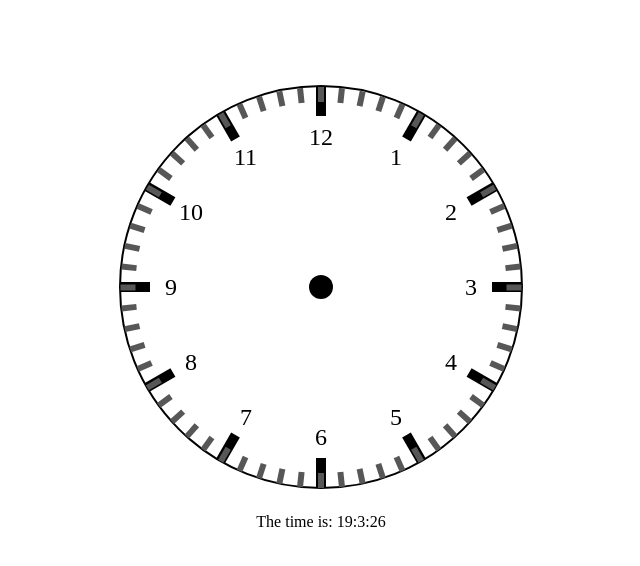
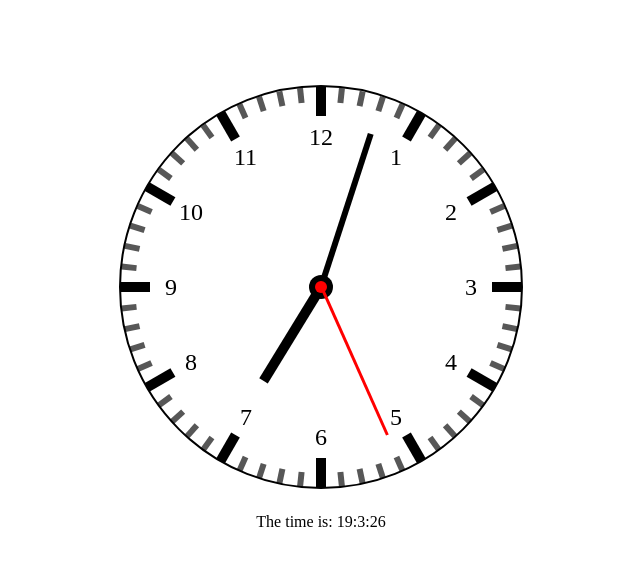
Before and after one commit to Sigrik/js-vanilla-analog-clock, a plain HTML site: page index.html in a window 1280 px wide. Shown: the whole page, without its empty margins (319-959 px from the left). Drawn offline with Linux system fonts and the light colour scheme.

Commit message:
Add logic for updating clock time

```diff
--- a/index.html
+++ b/index.html
@@ -9,11 +9,8 @@
   <body>
     <div class="container">
       <div id="clock-face">
-        <div id="clock-middle">
-          <div id="clock-minute"></div>
-          <div id="clock-hour"></div>
-          <div id="clock-second"></div>
-        </div>
+        <div id="clock-middle"></div>
+        <div id="clock-middle-red"></div>
       </div>
       <div id="clock-digital"></div>
     </div>
--- a/script.js
+++ b/script.js
@@ -1,11 +1,14 @@
-const analogHour = document.getElementById("clock-hour");
-const analogMinute = document.getElementById("clock-minute");
-const analogSecond = document.getElementById("clock-second");
+const analogHourHand = document.createElement("div");
+const analogMinuteHand = document.createElement("div");
+const analogSecondHand = document.createElement("div");
 const digitalClock = document.getElementById("clock-digital");
 let date = new Date();
 let hour = date.getHours();
 let minute = date.getMinutes();
 let second = date.getSeconds();
+analogHourHand.classList.add("hour-hand");
+analogMinuteHand.classList.add("minute-hand");
+analogSecondHand.classList.add("second-hand");
 
 function renderClock(container) {
   let hourDegree = 0;
@@ -27,24 +30,37 @@ function renderClock(container) {
     hourDegree += 30;
   }
   for (let i = 0; i < 60; i++) {
-    // minute is 6 degrees, 4 bars between every hour, skip every 5th by adding 2x degree starting with the first
-    console.log(minuteDegree);
     const minuteMark = document.createElement("div");
     minuteMark.classList.add("minute-mark");
     minuteMark.style.rotate = `${minuteDegree + "deg"}`;
     container.appendChild(minuteMark);
     minuteDegree += 6;
   }
+  container.appendChild(analogHourHand);
+  container.appendChild(analogMinuteHand);
+  container.appendChild(analogSecondHand);
 }
 
 renderClock(document.getElementById("clock-face"));
 
-function updateAnalog() {}
+let secondDegree = second * 6;
+let minuteDegree = minute * 6;
+let hourDegree = hour * 30 + minuteDegree / 12;
+
+function updateAnalog() {
+  analogSecondHand.style.rotate = `${secondDegree + "deg"}`;
+  analogMinuteHand.style.rotate = `${minuteDegree + "deg"}`;
+  analogHourHand.style.rotate = `${hourDegree + "deg"}`;
+  secondDegree = second * 6 + 6;
+  minuteDegree = minute * 6;
+  hourDegree = hour * 30 + minuteDegree / 12;
+}
 
 function updateDigital() {
   digitalClock.innerHTML = `The time is: ${hour + ":" + minute + ":" + second}`;
 }
 
+updateAnalog();
 updateDigital();
 
 setInterval(() => {
--- a/stylesheet.css
+++ b/stylesheet.css
@@ -18,10 +18,44 @@
 }
 
 #clock-middle {
+  position: relative;
   border-radius: 50%;
   width: 24px;
   height: 24px;
   background: black;
+}
+
+#clock-middle-red {
+  position: absolute;
+  border-radius: 50%;
+  width: 12px;
+  height: 12px;
+  background: rgb(255, 0, 0);
+  z-index: 2;
+}
+
+.hour-hand {
+  position: absolute;
+  height: 100px;
+  width: 10px;
+  background: black;
+  transform: translateY(-60px);
+}
+
+.minute-hand {
+  position: absolute;
+  height: 150px;
+  width: 6px;
+  background: black;
+  transform: translateY(-86px);
+}
+
+.second-hand {
+  position: absolute;
+  height: 160px;
+  width: 3px;
+  background: red;
+  transform: translateY(-82px);
 }
 
 .hour-mark {
@@ -33,6 +67,7 @@
 }
 
 .minute-mark {
+  z-index: -1;
   position: absolute;
   height: 15px;
   width: 6px;
```
Also changed, not shown: 1 other file.
